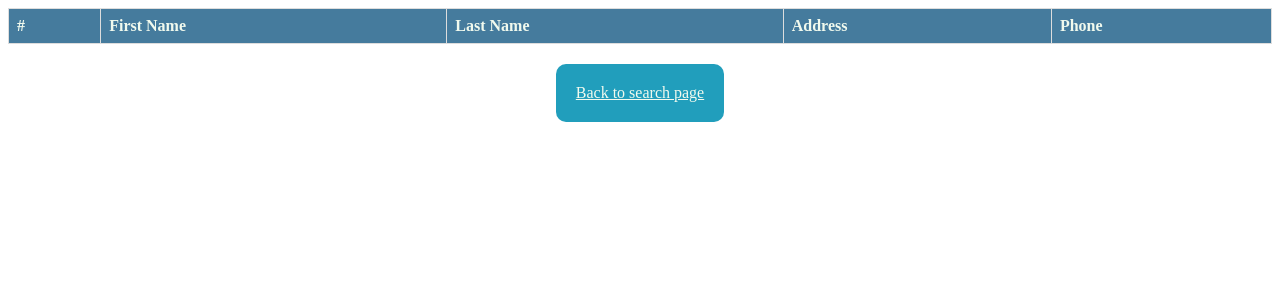
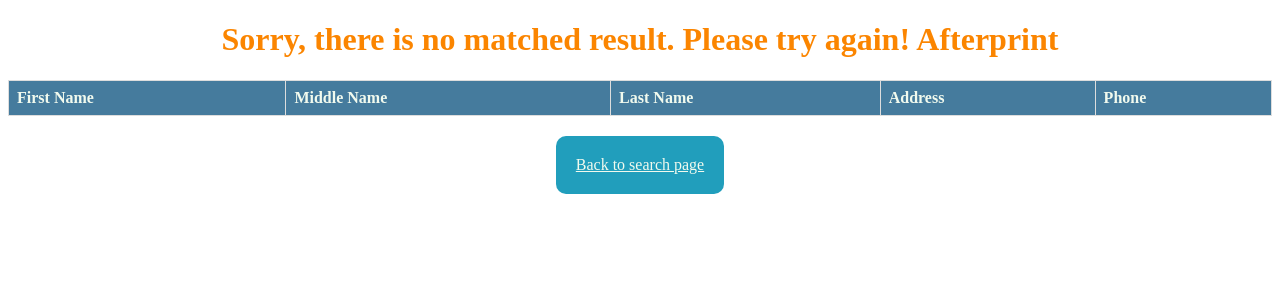
Before and after one commit to khoacao1/simple_app, a Flask app: template templates/results.html in a window 1280 px wide. Shown: the top 300 px of the page. Run offline with Flask 2, Linux system fonts and the light colour scheme; the template is opened without the code that fills it, so the values that code supplies are empty.

Commit message:
create logic to filter if names  not match input

```diff
--- a/app.py
+++ b/app.py
@@ -1,5 +1,6 @@
 from flask import Flask, render_template, request
 import requests
+from model.searched_obj import Provider
 
 app = Flask(__name__)
 
@@ -13,6 +14,8 @@ def results():
     first_name = request.form['first_name']
     city = request.form['city']
     state = request.form['state']
+
+    search_provider = Provider(last_name,first_name,city,state)
 
     API_URL = f'https://npiregistry.cms.hhs.gov/api/?first_name={first_name}&last_name={last_name}&city={city}&state={state}&version=2.1'
 
@@ -33,7 +36,7 @@ def results():
 
                 basics.append(data['results'][i]['basic'])
 
-            return render_template('results.html', counts=counts, addresses=addresses, basics=basics)
+            return render_template('results.html', counts=counts, addresses=addresses, basics=basics, search_provider=search_provider)
         else:
             print('Error: API returned status code', response.status_code)
     except requests.exceptions.RequestException as e:
--- /dev/null
+++ b/model/searched_obj.py
@@ -0,0 +1,6 @@
+class Provider:
+    def __init__(self, lastname, firstname, city, state):
+        self.lastname = lastname
+        self.firstname = firstname
+        self.city = city
+        self.state = state
--- a/templates/results.html
+++ b/templates/results.html
@@ -10,8 +10,8 @@
     <table class="mytable">
         <thead>
             <tr>
-                <th>#</th>
                 <th>First Name</th>
+                <th>Middle Name</th>
                 <th>Last Name</th>
                 <th>Address</th>
                 <th>Phone</th>
@@ -20,20 +20,38 @@
         <tbody>
             {% if counts == 0 :%}
             <div class="not-match">
-                <h1>Sorry, there is no matched result. Please try again!</h1>
+                <h1>Sorry, there is no matched result. Please try again! Top</h1>
             </div>
-            {% endif %}
+            {% else %}
+
+            {% set count = [] %}
 
             {% for i in range(0, counts) %}
+
+            {% if search_provider['lastname'].upper() == basics[i]['last_name']: %}
+            {% if search_provider['firstname'] == "" or search_provider['firstname'].upper() == basics[i]['first_name']:
+            %}
+
             <tr>
-                <td>{{ i + 1 }}</td>
                 <td>{{ basics[i]['first_name'] }}</td>
+                <td>{{ basics[i]['middle_name'] }}</td>
                 <td>{{ basics[i]['last_name'] }}</td>
                 <td>{{ addresses[i]['address_1'] + ", " + addresses[i]['city'] + ", " + addresses[i]['state'] + " " +
                     addresses[i]['postal_code'][0:5]}}</td>
                 <td>{{ addresses[i]['telephone_number'] }}</td>
             </tr>
+            {% set printed = count.append(1) %}
+            {% endif %}
+            {% endif %}
             {% endfor %}
+
+            {% if count|length == 0: %}
+            <div class="not-match">
+                <h1>Sorry, there is no matched result. Please try again! Afterprint</h1>
+            </div>
+            {% endif %}
+            {% endif %}
+
         </tbody>
     </table>
     <div class="mainpagebutton">
```
